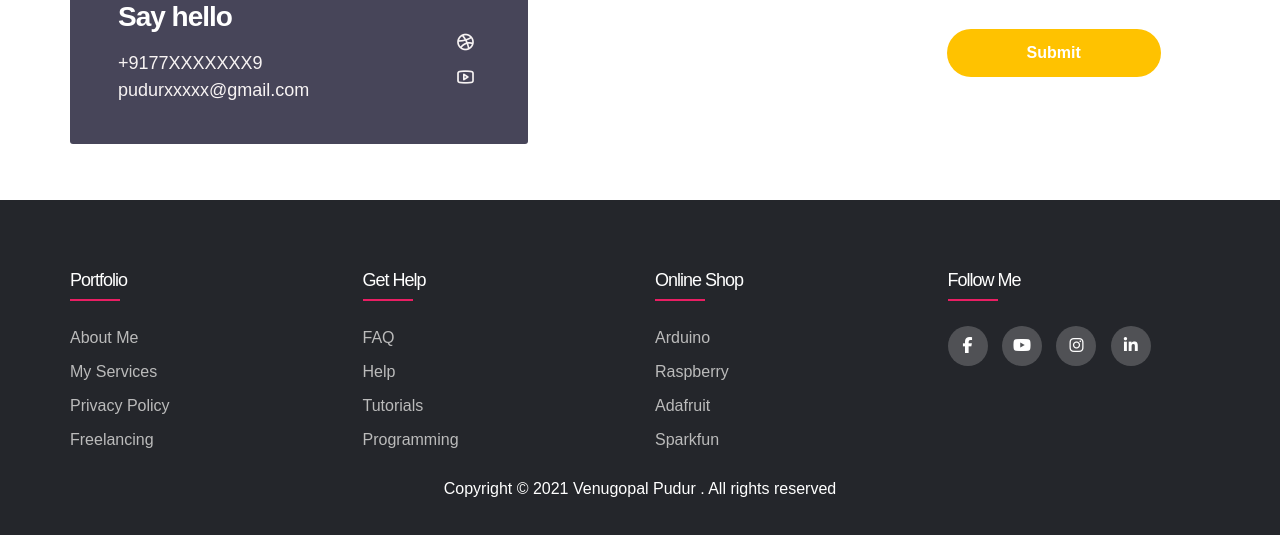
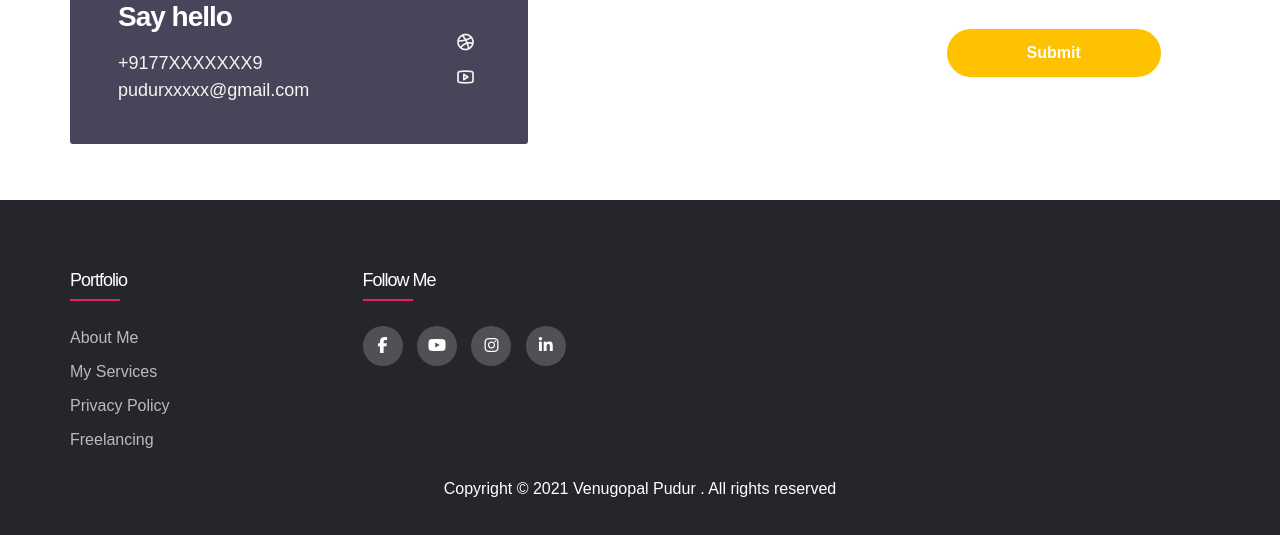
Before and after one commit to pudurvenu/My-Portfolio-2, a plain HTML site: page index.html in a window 1280 px wide. Shown: the part 3036-3571 px from the top of the page. Drawn offline with nearby package versions, Linux system fonts and the light colour scheme.

Commit message:
Update index.html

```diff
--- a/index.html
+++ b/index.html
@@ -383,25 +383,7 @@ https://www.tooplate.com/view/2115-marvel
   	 				<li><a href="index.html#project">freelancing</a></li>
   	 			</ul>
   	 		</div>
-  	 		<div class="footer-col">
-  	 			<h4>get help</h4>
-  	 			<ul>
-  	 				<li><a href="https://tinkercad.zendesk.com/hc/en-us/categories/200357447-FAQ">FAQ</a></li>
-  	 				<li><a href="https://www.tinkercad.com/users/kVVyw6mgAjX-help">help</a></li>
-  	 				<li><a href="https://circuitdigest.com/">tutorials</a></li>
-  	 				<li><a href="https://www.codementor.io/@dewetvanthomas/tutorial-arduino-programming-in-c-12b7cztyui">Programming</a></li>
 
-  	 			</ul>
-  	 		</div>
-  	 		<div class="footer-col">
-  	 			<h4>online shop</h4>
-  	 			<ul>
-  	 				<li><a href="https://www.arduino.cc/">arduino</a></li>
-  	 				<li><a href="https://www.raspberrypi.org/">raspberry</a></li>
-  	 				<li><a href="https://www.adafruit.com/">adafruit</a></li>
-  	 				<li><a href="https://www.sparkfun.com/">sparkfun</a></li>
-  	 			</ul>
-  	 		</div>
   	 		<div class="footer-col">
   	 			<h4>follow me</h4>
   	 			<div class="social-links">
```
